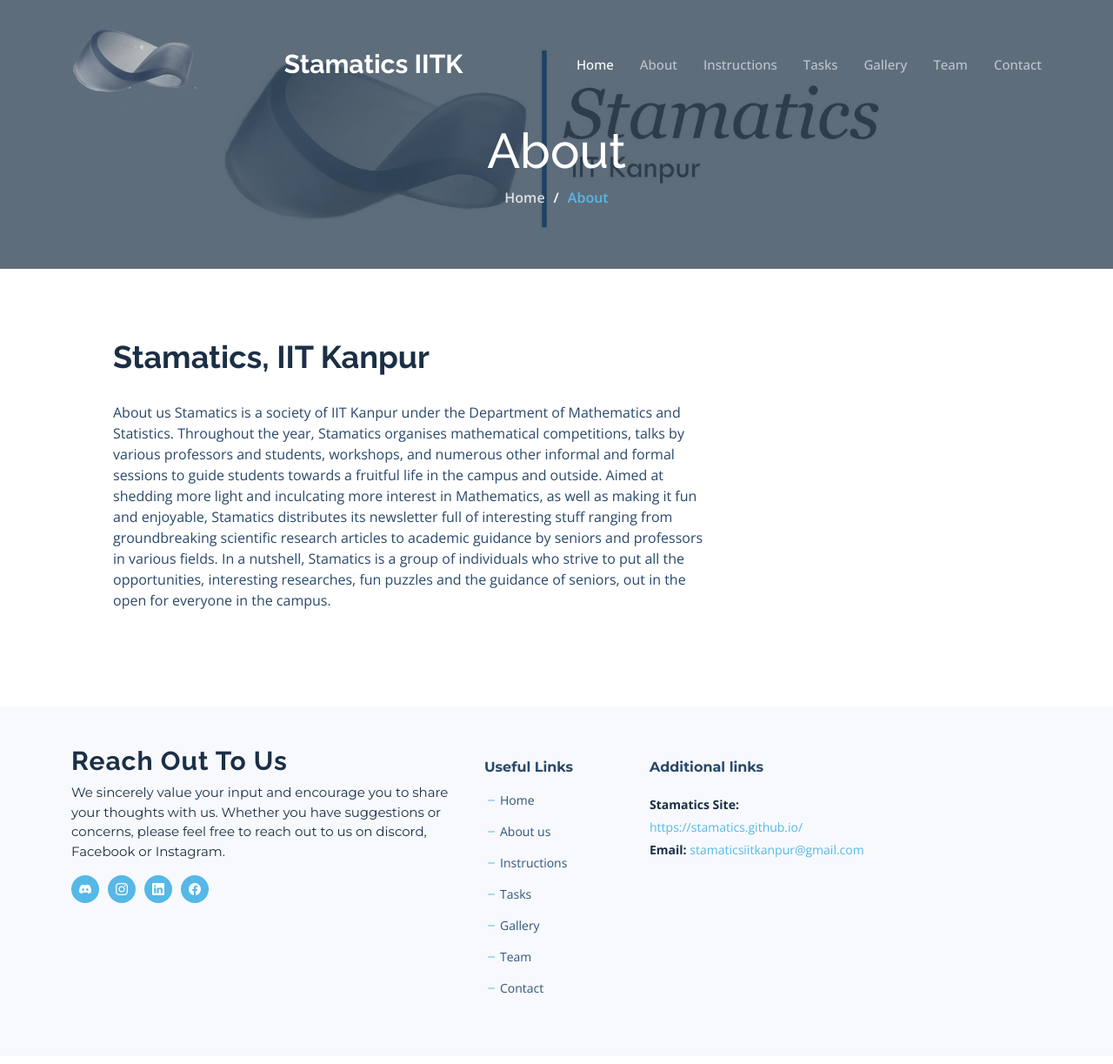
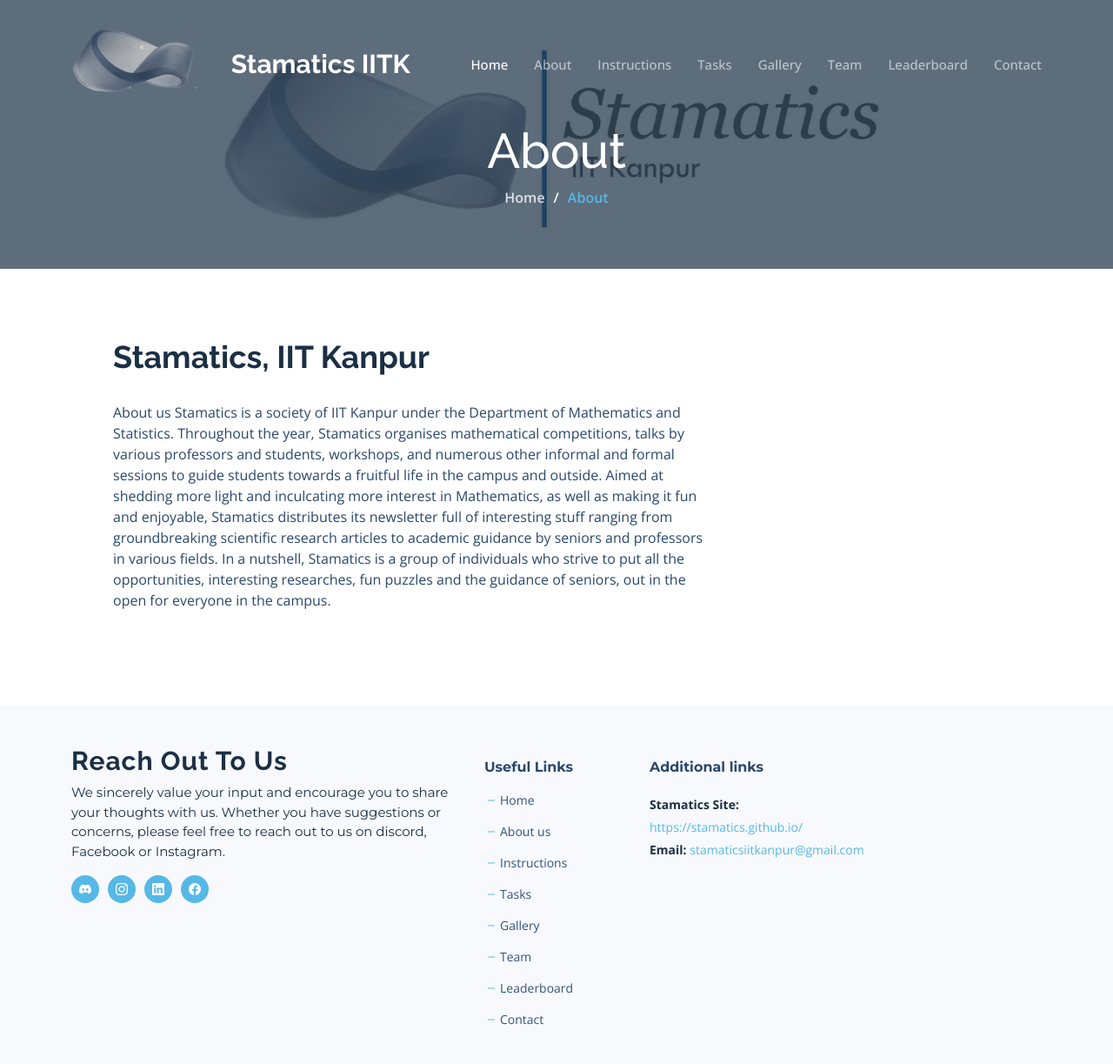
Before and after one commit to shourya-khare/Mathemania_2023, a website: page about.html in a window 1280 px wide. Shown: the whole page at 87% size. Drawn offline with nearby package versions, Linux system fonts and the light colour scheme.

Commit message:
Update about.html

```diff
--- a/about.html
+++ b/about.html
@@ -53,6 +53,7 @@
           <li><a href="services.html">Tasks</a></li>
           <li><a href="portfolio.html">Gallery</a></li>
           <li><a href="team.html">Team</a></li>
+          <li><a href="leaderboard.html">Leaderboard</a></li>
           <li><a href="contact.html">Contact</a></li>
         </ul>
       </nav><!-- .navbar -->
@@ -130,6 +131,7 @@
               <li><i class="bi bi-dash"></i> <a href="./services.html">Tasks</a></li>
               <li><i class="bi bi-dash"></i> <a href="./portfolio.html">Gallery</a></li>
               <li><i class="bi bi-dash"></i> <a href="./team.html">Team</a></li>
+              <li><i class="bi bi-dash"></i> <a href="leaderboard.html">Leaderboard</a></li>
               <li><i class="bi bi-dash"></i> <a href="./contact.html">Contact</a></li>
             </ul>
           </div>
```
